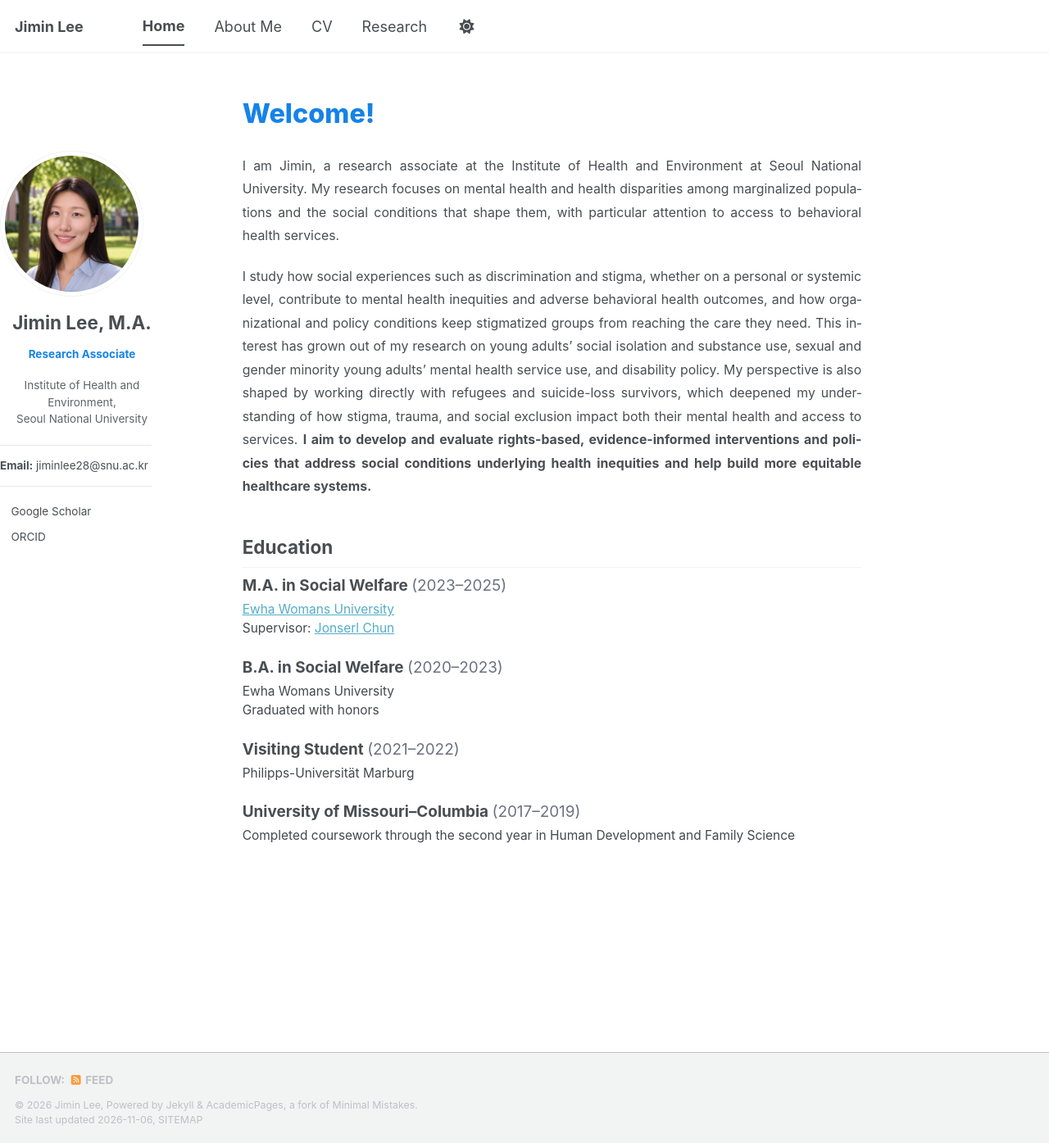
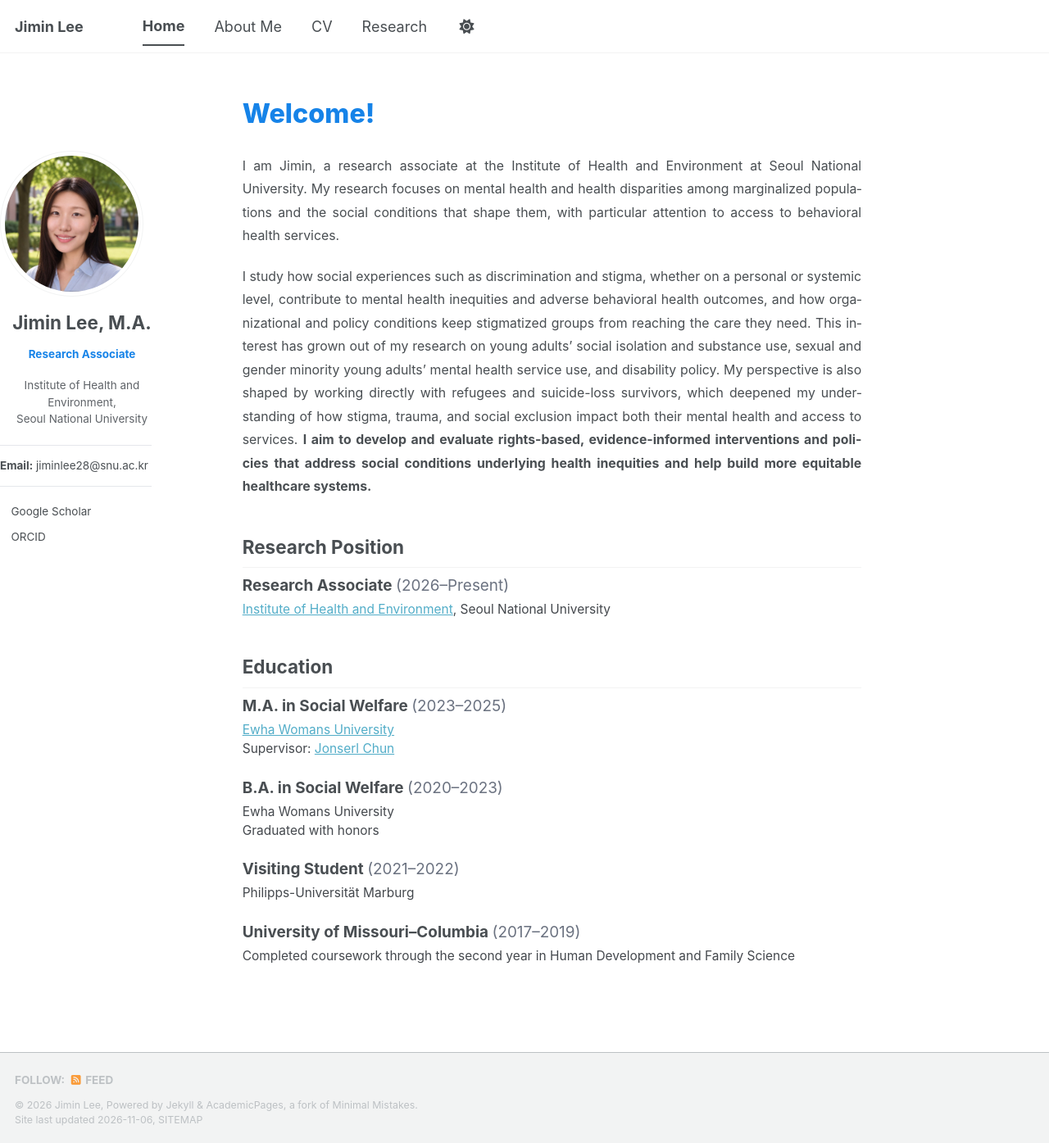
Before and after one commit to jiminlee-research/jiminlee-research.github.io, a Jekyll site: the page built from _pages/about.md, in a window 1280 px wide and 1395 px high. Shown: the whole window at 82% size. Built offline with Jekyll 4.4.1, drawn with Linux system fonts in a browser that asks for light colours; a style sheet for code colours, icons or effects is not loaded.

Commit message:
Add Research Position section above Education
Co-Authored-By: Claude Opus 5.5 <noreply@anthropic.com>
Claude-Session: https://claude.ai/code/session_01PcjxNfDHwsJtJ6agebrJHV

```diff
--- a/_pages/about.md
+++ b/_pages/about.md
@@ -38,6 +38,15 @@ I am Jimin, a research associate at the Institute of Health and Environment at S
 
 I study how social experiences such as discrimination and stigma, whether on a personal or systemic level, contribute to mental health inequities and adverse behavioral health outcomes, and how organizational and policy conditions keep stigmatized groups from reaching the care they need. This interest has grown out of my research on young adults' social isolation and substance use, sexual and gender minority young adults' mental health service use, and disability policy. My perspective is also shaped by working directly with refugees and suicide-loss survivors, which deepened my understanding of how stigma, trauma, and social exclusion impact both their mental health and access to services. **I aim to develop and evaluate rights-based, evidence-informed interventions and policies that address social conditions underlying health inequities and help build more equitable healthcare systems.**
 
+## Research Position
+
+<div class="education-list">
+<div class="education-entry">
+<h3>Research Associate <span>(2026–Present)</span></h3>
+<p><a href="https://health.snu.ac.kr/en/%EB%B3%B4%EA%B1%B4%ED%99%98%EA%B2%BD%EC%97%B0%EA%B5%AC%EC%86%8C/">Institute of Health and Environment</a>, Seoul National University</p>
+</div>
+</div>
+
 ## Education
 
 <div class="education-list">
```
